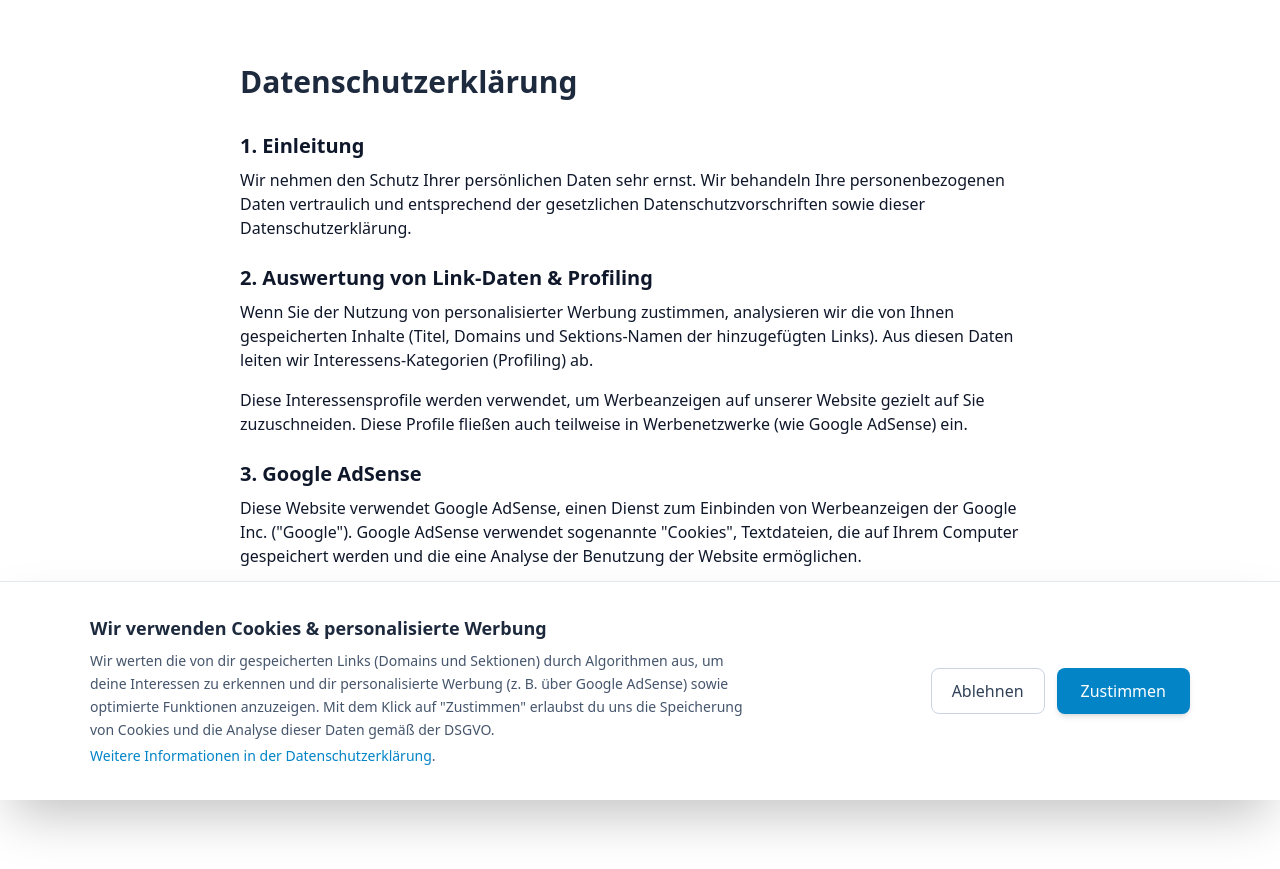
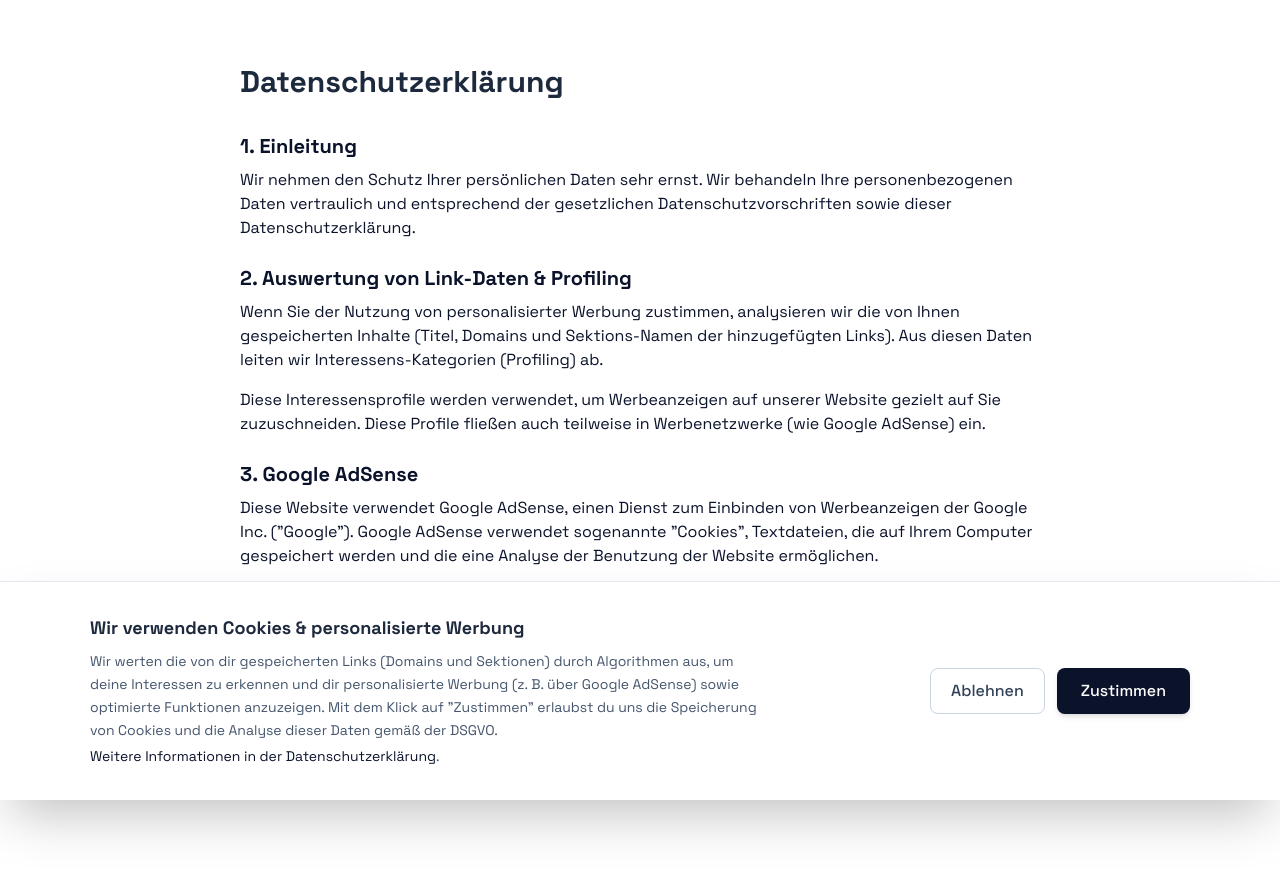
Before and after one commit to Novi1337/LinkLab, a Next.js app: page /datenschutz in a window 1280 px wide. Built offline with nearby package versions, Linux system fonts and the light colour scheme; no server answers.

Commit message:
style: perfect logo reconstruction with Space Grotesk and Midnight Blue

```diff
--- a/src/app/globals.css
+++ b/src/app/globals.css
@@ -1,18 +1,19 @@
 @import "tailwindcss";
 
 @theme {
-  --color-primary: #0284c7;
-  --color-primary-hover: #0369a1;
+  --color-primary: #0B132B;
+  --color-primary-hover: #1e3a8a;
   --color-accent: #38bdf8;
   --color-muted: #64748b;
   --color-danger: #ef4444;
-  --color-background-app: #f0f4f8;
+  --color-background-app: #f8fafc;
   --color-card: #ffffff;
+  --font-sans: var(--font-space-grotesk), "Helvetica Neue", Arial, sans-serif;
 }
 
 body {
   background-color: var(--color-background-app);
-  color: #0f172a;
+  color: #0B132B;
 }
 
 /* Hide scrollbar for Chrome, Safari and Opera */
--- a/src/app/layout.tsx
+++ b/src/app/layout.tsx
@@ -1,11 +1,11 @@
 import type { Metadata } from "next";
-import { Inter } from "next/font/google";
+import { Space_Grotesk } from "next/font/google";
 import { CookieConsent } from "./cookie-consent";
 import { AdSense } from "@/components/AdSense";
 import "./globals.css";
 
-const inter = Inter({
-  variable: "--font-inter",
+const spaceGrotesk = Space_Grotesk({
+  variable: "--font-space-grotesk",
   subsets: ["latin"],
 });
 
@@ -50,7 +50,7 @@ export default function RootLayout({
   return (
     <html
       lang="de"
-      className={`${inter.variable} h-full antialiased`}
+      className={`${spaceGrotesk.variable} h-full antialiased`}
     >
       <body className="min-h-full flex flex-col font-sans">
         {children}
--- a/src/app/page.tsx
+++ b/src/app/page.tsx
@@ -466,13 +466,15 @@ export default function Home() {
         <div className="absolute inset-0 bg-white/50 backdrop-blur-sm -z-10"></div>
         <div className="w-full max-w-[420px] text-center z-10">
           <div className="flex items-center justify-center gap-3 mb-8 drop-shadow-sm">
-            <div className="bg-[#111827] text-white p-2 rounded-xl flex items-center justify-center w-12 h-12">
-              <svg width="24" height="24" viewBox="0 0 24 24" fill="none" xmlns="http://www.w3.org/2000/svg">
-                <path d="M10 13a5 5 0 0 0 7.54.54l3-3a5 5 0 0 0-7.07-7.07l-1.72 1.71" stroke="currentColor" strokeWidth="2.5" strokeLinecap="round" strokeLinejoin="round"/>
-                <path d="M14 11a5 5 0 0 0-7.54-.54l-3 3a5 5 0 0 0 7.07 7.07l1.71-1.71" stroke="currentColor" strokeWidth="2.5" strokeLinecap="round" strokeLinejoin="round"/>
+            <div className="bg-[#0B132B] text-white p-2 rounded-2xl flex items-center justify-center w-14 h-14 shadow-lg shadow-[#0B132B]/30 relative overflow-hidden">
+               <svg viewBox="0 0 24 24" fill="none" stroke="currentColor" strokeWidth="2.5" strokeLinecap="round" strokeLinejoin="round" className="w-8 h-8 rotate-45 transform -translate-x-[2px]">
+                <path d="M10 13a5 5 0 0 0 7.54.54l3-3a5 5 0 0 0-7.07-7.07l-1.72 1.71" />
+                <path d="M14 11a5 5 0 0 0-7.54-.54l-3 3a5 5 0 0 0 7.07 7.07l1.71-1.71" />
               </svg>
+              <div className="absolute font-bold text-white text-[10px] bottom-1 left-1.5 leading-none tracking-tighter">L</div>
+              <div className="absolute font-bold text-white text-[10px] top-1 right-2 leading-none tracking-tighter">L</div>
             </div>
-            <h1 className="text-4xl font-extrabold tracking-tight text-[#111827] uppercase">LINK<span className="font-normal font-medium">LIB</span></h1>
+            <h1 className="text-[2.75rem] font-[900] tracking-tighter text-[#0B132B] uppercase">LINK<span className="font-medium text-[#0B132B]">LIB</span></h1>
           </div>
           <div className="bg-white/80 backdrop-blur-md rounded-3xl p-8 shadow-2xl border border-white/50">
             <div className="flex gap-2 mb-6 border-b border-slate-200/60 pb-0">
@@ -548,15 +550,17 @@ export default function Home() {
 
   return (
     <div className="min-h-screen font-sans">
-      <header className="max-w-[1100px] mx-auto flex justify-between items-center p-5 bg-card border-b border-transparent sticky top-0 z-20">
+      <header className="max-w-[1100px] mx-auto flex justify-between items-center p-5 bg-transparent border-b border-transparent sticky top-0 z-20">
         <div className="flex items-center gap-2">
-          <div className="bg-[#111827] text-white p-1.5 rounded-lg flex items-center justify-center w-8 h-8">
-            <svg width="18" height="18" viewBox="0 0 24 24" fill="none" xmlns="http://www.w3.org/2000/svg">
-              <path d="M10 13a5 5 0 0 0 7.54.54l3-3a5 5 0 0 0-7.07-7.07l-1.72 1.71" stroke="currentColor" strokeWidth="2.5" strokeLinecap="round" strokeLinejoin="round"/>
-              <path d="M14 11a5 5 0 0 0-7.54-.54l-3 3a5 5 0 0 0 7.07 7.07l1.71-1.71" stroke="currentColor" strokeWidth="2.5" strokeLinecap="round" strokeLinejoin="round"/>
+          <div className="bg-[#0B132B] text-white p-1.5 rounded-xl flex items-center justify-center w-10 h-10 shadow-md shadow-[#0B132B]/20 relative overflow-hidden">
+             <svg viewBox="0 0 24 24" fill="none" stroke="currentColor" strokeWidth="2.5" strokeLinecap="round" strokeLinejoin="round" className="w-[22px] h-[22px] rotate-45 transform -translate-x-[2px]">
+              <path d="M10 13a5 5 0 0 0 7.54.54l3-3a5 5 0 0 0-7.07-7.07l-1.72 1.71" />
+              <path d="M14 11a5 5 0 0 0-7.54-.54l-3 3a5 5 0 0 0 7.07 7.07l1.71-1.71" />
             </svg>
+            <div className="absolute font-bold text-white text-[8px] bottom-0.5 left-1 leading-none tracking-tighter">L</div>
+            <div className="absolute font-bold text-white text-[8px] top-1 right-1.5 leading-none tracking-tighter">L</div>
           </div>
-          <h2 className="text-xl font-bold tracking-tight text-[#111827] m-0 uppercase">LINK<span className="font-normal">LIB</span></h2>
+          <h2 className="text-2xl font-[900] tracking-tighter text-[#0B132B] m-0 uppercase">LINK<span className="font-medium">LIB</span></h2>
         </div>
         <div className="flex items-center gap-4 text-sm text-slate-600 bg-slate-50 px-3 py-1.5 rounded-full border border-slate-200 shadow-sm">
           <span className="hidden sm:inline-block font-semibold">{userEmail}</span>
```
